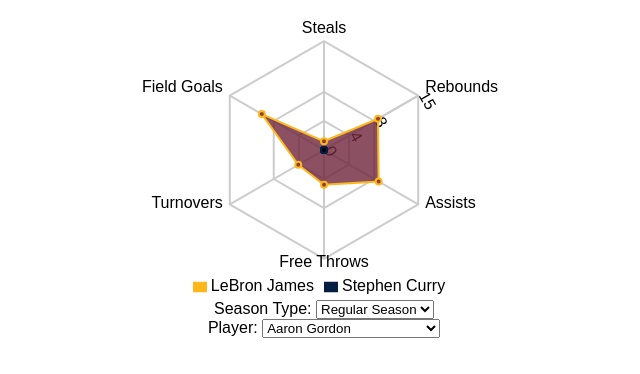
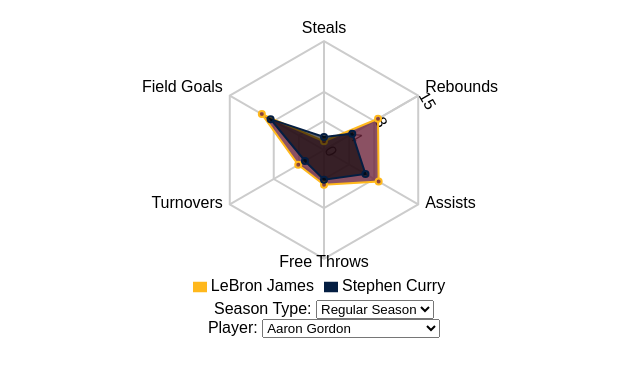
Before and after one commit to KanteLabs/d3-examples, a React (Create React App) app in the folder client/: page / in a window 1280 px wide. Shown: the top 374 px of the page, without its empty margins (316-956 px from the left). Built offline with nearby package versions, Linux system fonts and the light colour scheme.

Commit message:
can filter by season type or player type

```diff
--- a/client/src/components/RadarChart.jsx
+++ b/client/src/components/RadarChart.jsx
@@ -18,13 +18,21 @@ class  TwoLevelPieChart extends Component {
             currentPlayer: "Stephen Curry",
             season: 'regular',
             playerNames: RegularNames,
-            data: [
-                {category: 'Steals', player_one: 1.2, player_two: RegularNames["Stephen Curry"].STL, cap: 30},
-                {category: 'Rebounds', player_one: 8.6, player_two: RegularNames["Stephen Curry"].REB, cap: 30},
-                {category: 'Assists', player_one:8.7, player_two: RegularNames["Stephen Curry"].AST, cap: 30},
-                {category: 'Free Throws', player_one: 4.8, player_two: RegularNames["Stephen Curry"].FTM, cap: 30},
-                {category: 'Turnovers', player_one: 4.1, player_two: RegularNames["Stephen Curry"].TOV, cap: 30},
-                {category: 'Field Goals', player_one: 9.9, player_two: RegularNames["Stephen Curry"].FGM, cap: 30},
+            regularData: [
+                {category: 'Steals', player_one: 1.2, player_two: RegularStats["Stephen Curry"].STL, cap: 30},
+                {category: 'Rebounds', player_one: 8.6, player_two: RegularStats["Stephen Curry"].REB, cap: 30},
+                {category: 'Assists', player_one:8.7, player_two: RegularStats["Stephen Curry"].AST, cap: 30},
+                {category: 'Free Throws', player_one: 4.8, player_two: RegularStats["Stephen Curry"].FTM, cap: 30},
+                {category: 'Turnovers', player_one: 4.1, player_two: RegularStats["Stephen Curry"].TOV, cap: 30},
+                {category: 'Field Goals', player_one: 9.9, player_two: RegularStats["Stephen Curry"].FGM, cap: 30},
+            ],
+            playoffData: [
+                {category: 'Steals', player_one: 1.2, player_two: PlayoffStats["Stephen Curry"].STL, cap: 30},
+                {category: 'Rebounds', player_one: 8.6, player_two: PlayoffStats["Stephen Curry"].REB, cap: 30},
+                {category: 'Assists', player_one:8.7, player_two: PlayoffStats["Stephen Curry"].AST, cap: 30},
+                {category: 'Free Throws', player_one: 4.8, player_two: PlayoffStats["Stephen Curry"].FTM, cap: 30},
+                {category: 'Turnovers', player_one: 4.1, player_two: PlayoffStats["Stephen Curry"].TOV, cap: 30},
+                {category: 'Field Goals', player_one: 9.9, player_two: PlayoffStats["Stephen Curry"].FGM, cap: 30},
             ]
         }
     }
@@ -34,15 +42,17 @@ class  TwoLevelPieChart extends Component {
         switch (season) {
             case 'regular':
                 this.setState({ playerNames: RegularNames })
+                break;
             case 'playoffs':
                 this.setState({ playerNames: PlayoffNames })
+                break;
             default:
                 break;
         }
     }
 
     shouldComponentUpdate(nextProps, nextState) {
-        if(nextState.currentPlayer !== this.state.currentPlayer){
+        if((nextState.currentPlayer !== this.state.currentPlayer) || (nextState.season !== this.state.season)){
             return true;
         }else{
             return false;
@@ -50,37 +60,60 @@ class  TwoLevelPieChart extends Component {
     }
 
     plotPlayer = (e) => {
-        let { season, data} = this.state;
+        let { season, regularData, playoffData} = this.state;
         let name = e.target.value;
-        let playerStats = season === 'regular' ? RegularStats[name] : PlayoffStats[name]
+        let playerStats = season === 'regular' ? RegularStats[name] : PlayoffStats[name];
 
-        data[0].player_two = playerStats.STL;
-        data[1].player_two = playerStats.REB;
-        data[2].player_two = playerStats.AST;
-        data[3].player_two = playerStats.FTM;
-        data[4].player_two = playerStats.TOV;
-        data[5].player_two = playerStats.FGM;
+        switch (season) {
+            case 'regular':
+                regularData[0].player_two = playerStats.STL;
+                regularData[1].player_two = playerStats.REB;
+                regularData[2].player_two = playerStats.AST;
+                regularData[3].player_two = playerStats.FTM;
+                regularData[4].player_two = playerStats.TOV;
+                regularData[5].player_two = playerStats.FGM;
 
-        this.setState({
-            currentPlayer: name,
-            data: data
-        })
+                this.setState({regularData: regularData, currentPlayer: name})
+                break;
+            case 'playoffs':
+                playoffData[0].player_two = playerStats.STL;
+                playoffData[1].player_two = playerStats.REB;
+                playoffData[2].player_two = playerStats.AST;
+                playoffData[3].player_two = playerStats.FTM;
+                playoffData[4].player_two = playerStats.TOV;
+                playoffData[5].player_two = playerStats.FGM;
+
+                this.setState({playoffData: playoffData, currentPlayer: name})
+                break;
+
+            default:
+                break;
+        }
     }
 
     handleFilter = (e) => {
+        let { playerNames } = this.state;
         let filter = e.target.value;
-        this.setState({
-            season: filter
-        })
+        if(filter === 'playoffs') {
+            this.setState({
+                season: filter,
+                playerNames: PlayoffNames
+            })
+        } else {
+            this.setState({
+                season: filter,
+                playerNames: RegularNames
+            })
+        }
     }
 
     render () {
-        const { data, season, playoffsData, playerNames } = this.state;
+        const { regularData, season, playoffData, playerNames } = this.state;
 
         return (
             <div>
                 <ResponsiveContainer width='100%' height={300}>
-                    <RadarChart cx='50%' cy='50%' outerRadius='80%' data={ season === 'regular' ? data : playoffsData}>
+                    <RadarChart cx='50%' cy='50%' outerRadius='80%' data={ season === 'regular' ? regularData : playoffData}>
                         <PolarGrid />
                         <PolarAngleAxis dataKey="category" />
                         <PolarRadiusAxis angle={30} domain={[0, 15]} />
@@ -92,7 +125,7 @@ class  TwoLevelPieChart extends Component {
                 </ResponsiveContainer>
                 <div className="radar-options">
                     <FilterGameType handleChange={(e)=>this.handleFilter(e)} />
-                    <SelectPlayer handleChange={(e)=>this.plotPlayer(e)} playerNames={playerNames} />
+                    <SelectPlayer handleChange={(e)=>this.plotPlayer(e)} playerNames={playerNames} season={season} />
                 </div>
             </div>
         );
--- a/client/src/components/SelectPlayer.jsx
+++ b/client/src/components/SelectPlayer.jsx
@@ -4,8 +4,22 @@ const SelectPlayer = (props) => {
 
 
     const renderNames = () => {
-        const { playerNames } = props;
+        const { playerNames, season } = props;
 
+        if(season === 'playoff'){
+            return(
+                <div className="player-names">
+                    <label htmlFor="payler-list">Player: </label>
+                    <select className="player-list" name="player-name" onChange={(e)=>props.handleChange(e)}>
+                        {Object.values(playerNames).map((item, i)=>{
+                            return(
+                                <option value={item} key={i}>{item}</option>
+                            )
+                        })}
+                    </select>
+                </div>
+            )
+        }else{
             return(
                 <div className="player-names">
                     <label htmlFor="payler-list">Player: </label>
@@ -19,6 +33,7 @@ const SelectPlayer = (props) => {
                 </div>
             )
         }
+    }
 
     return(
         props.playerNames ? renderNames() : null
```
Also changed, not shown: client/src/data/Names/Playoffs.json (+1 -1 lines). Lines whose indentation alone changed are shown as unchanged.
